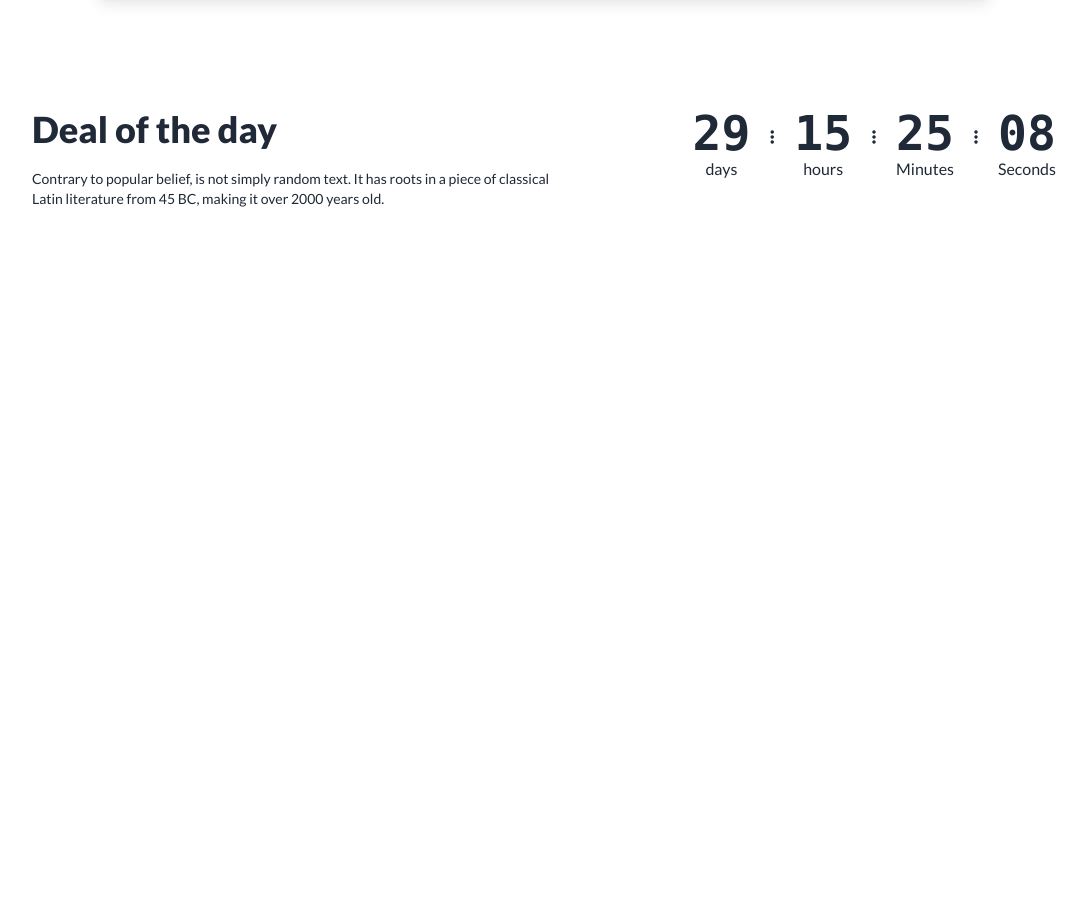
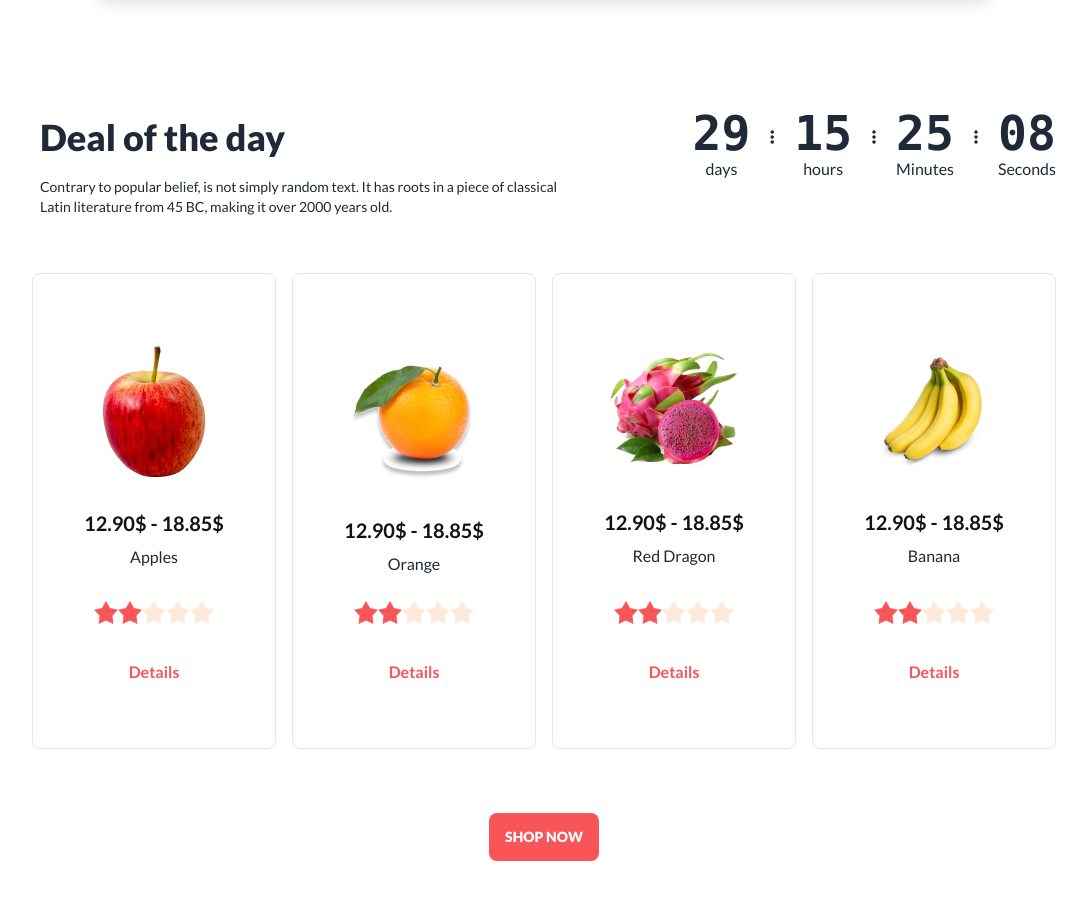
Before and after one commit to tusharahmednirma/assignment-3, a plain HTML site: page index.html in a window 1280 px wide. Shown: the part 893-1792 px from the top of the page, without its empty margins (96-1183 px from the left). Before the commit the page ends 1214 px from the top, so only its background shows below. Drawn offline with nearby package versions, Linux system fonts and the light colour scheme.

Commit message:
add and responsive  deal  sectin

```diff
--- a/index.html
+++ b/index.html
@@ -175,9 +175,10 @@
     </header>
     <main class="max-w-5xl mx-auto">
         <section class=" my-8 lg:my-28">
-            <!-- deal -->
-            <div class="flex justify-between">
-                <div>
+           <div>
+             <!-- deal -->
+             <div class="flex justify-between md:flex-row flex-col">
+                <div class="md:p-2 p-5 md:text-start text">
                     <h1 class="text-4xl font-extrabold mb-5">Deal of the day</h1>
                     <p class="text-sm font-medium">Contrary to popular belief, is not simply random text. It has roots
                         in a piece of classical <br> Latin literature from 45 BC, making it over 2000 years old.</p>
@@ -223,6 +224,97 @@
                 </div>
 
             </div>
+
+            <!-- card container -->
+            <div class="mt-12 grid grid-cols-1 md:grid-cols-2 lg:grid-cols-4 gap-4 md:mx-auto mx-5">
+                <!-- card 1 -->
+                <div class="card bg-base-100 border border-gray-200 rounded-lg py-8 ">
+                    <figure class="px-10 pt-10">
+                        <img src="./images/fruit6.png" alt="Shoes" class="rounded-xl" />
+                    </figure>
+                    <div class="card-body items-center text-center">
+                        <h2 class="font-bold card-title text-[#121212] text-xl">12.90$ - 18.85$</h2>
+                        <p class="mb-4">Apples</p>
+                        <!-- rating -->
+                        <div class="rating">
+                            <input type="radio" name="rating-1" class="mask mask-star-2 bg-banner-btn" />
+                            <input type="radio" name="rating-1" class="mask mask-star-2 bg-banner-btn" checked />
+                            <input type="radio" name="rating-1" class="mask mask-star-2 bg-orange-400" />
+                            <input type="radio" name="rating-1" class="mask mask-star-2 bg-orange-400" />
+                            <input type="radio" name="rating-1" class="mask mask-star-2 bg-orange-400" />
+                        </div>
+                        <button class="text-banner-btn font-bold mt-7">Details</button>
+                    </div>
+                </div>
+
+                <!-- card 2 -->
+                <div class="card bg-base-100 border border-gray-200 rounded-lg py-8 ">
+                    <figure class="px-10 pt-10">
+                        <img src="./images/fruit7.png" alt="Shoes" class="rounded-xl" />
+                    </figure>
+                    <div class="card-body items-center text-center">
+                        <h2 class="font-bold card-title text-[#121212] text-xl">12.90$ - 18.85$</h2>
+                        <p class="mb-4">Orange</p>
+                        <!-- rating -->
+                        <div class="rating">
+                            <input type="radio" name="rating-2" class="mask mask-star-2 bg-banner-btn" />
+                            <input type="radio" name="rating-2" class="mask mask-star-2 bg-banner-btn" checked />
+                            <input type="radio" name="rating-2" class="mask mask-star-2 bg-orange-400" />
+                            <input type="radio" name="rating-2" class="mask mask-star-2 bg-orange-400" />
+                            <input type="radio" name="rating-2" class="mask mask-star-2 bg-orange-400" />
+                        </div>
+                        <button class="text-banner-btn font-bold mt-7">Details</button>
+                    </div>
+                </div>
+
+                <!-- card 3 -->
+                <div class="card bg-base-100 border border-gray-200 rounded-lg py-8 ">
+                    <figure class="px-10 pt-10">
+                        <img src="./images/fruit8.png" alt="Shoes" class="rounded-xl" />
+                    </figure>
+                    <div class="card-body items-center text-center">
+                        <h2 class="font-bold card-title text-[#121212] text-xl">12.90$ - 18.85$</h2>
+                        <p class="mb-4">Red Dragon</p>
+                        <!-- rating -->
+                        <div class="rating">
+                            <input type="radio" name="rating-3" class="mask mask-star-2 bg-banner-btn" />
+                            <input type="radio" name="rating-3" class="mask mask-star-2 bg-banner-btn" checked />
+                            <input type="radio" name="rating-3" class="mask mask-star-2 bg-orange-400" />
+                            <input type="radio" name="rating-3" class="mask mask-star-2 bg-orange-400" />
+                            <input type="radio" name="rating-3" class="mask mask-star-2 bg-orange-400" />
+                        </div>
+                        <button class="text-banner-btn font-bold mt-7">Details</button>
+                    </div>
+                </div>
+
+                <!-- card 4 -->
+                <div class="card bg-base-100 border border-gray-200 rounded-lg py-8 ">
+                    <figure class="px-10 pt-10">
+                        <img src="./images/fruit9.png" alt="Shoes" class="rounded-xl" />
+                    </figure>
+                    <div class="card-body items-center text-center">
+                        <h2 class="font-bold card-title text-[#121212] text-xl">12.90$ - 18.85$</h2>
+                        <p class="mb-4">Banana</p>
+                        <!-- rating -->
+                        <div class="rating">
+                            <input type="radio" name="rating-4" class="mask mask-star-2 bg-banner-btn" />
+                            <input type="radio" name="rating-4" class="mask mask-star-2 bg-banner-btn" checked />
+                            <input type="radio" name="rating-4" class="mask mask-star-2 bg-orange-400" />
+                            <input type="radio" name="rating-4" class="mask mask-star-2 bg-orange-400" />
+                            <input type="radio" name="rating-4" class="mask mask-star-2 bg-orange-400" />
+                        </div>
+                        <button class="text-banner-btn font-bold mt-7">Details</button>
+                    </div>
+                </div>
+           </div>
+
+                <div class="flex justify-center mt-16">
+                    <button class="btn bg-banner-btn border-none text-white  font-extrabold">Shop
+                        Now</button>
+                   </div>
+
+
+
         </section>
 
     </main>
```
